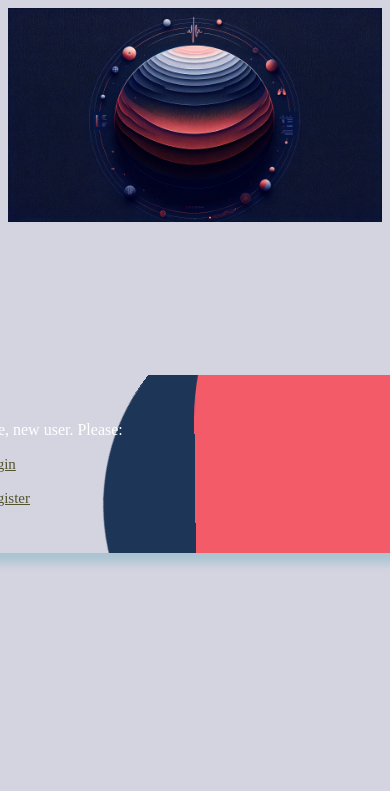
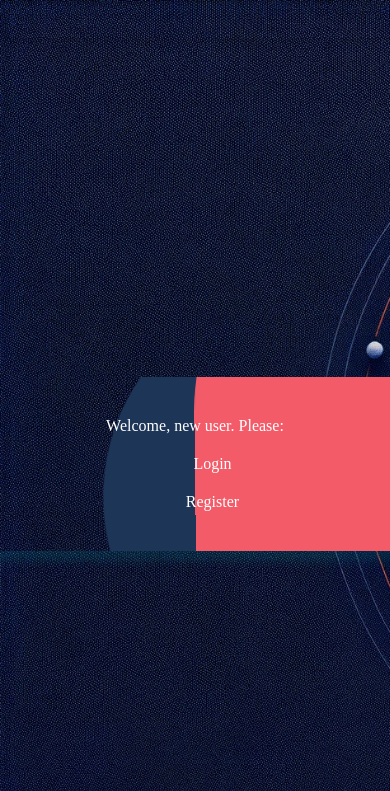
Before and after one commit to EnarmPro/Enarm365Pro, a Django app: page /mostrar_enarm/ in a window 390 px wide; the page is wider, and only the part inside the window is pictured. Shown: the top 791 px of that part. Run offline with Django 4.2, Linux system fonts and the light colour scheme; data comes from the database, SQL or seed files in the repository.

Commit message:
Responsive página inicial

```diff
--- a/api/static/css/styles.css
+++ b/api/static/css/styles.css
@@ -224,9 +224,61 @@ a {
 .modal-header .close.modal-comentarios:hover {
     color: #000; /* Color del icono de cierre al pasar el ratón */
 }
-.image_login{
+/* styles.css */
+
+body.custom-background {
+
+  background-image: url('../img/fondos/registro.webp') ;
+  background-size: cover;
+  display: flex;
+  justify-content: center;
+  align-items: center;
+}
+
+.overlay {
+  /*background-color: rgba(255, 255, 255, 0.8); /* Fondo semi-transparente */
+  padding: 20px;
+  border-radius: 8px;
+  box-shadow: 0 4px 8px rgba(0, 0, 0, 0.1);
+  max-width: 400px;
   width: 100%;
+
 }
-.text_login{
-  color: #ffffff;
+
+.login_form {
+  display: flex;
+  flex-direction: column;
 }
+
+.text_login {
+  margin: 10px 0;
+  font-size: 1.2em;
+  color: #fff;
+
+}
+
+.text_login a {
+  text-decoration: none;
+  color: #fff;
+  font-size: large;
+}
+
+.text_login a:hover {
+  text-decoration: underline;
+}
+
+/* Media Queries para responsividad */
+@media (max-width: 600px) {
+  .overlay {
+    padding: 15px;
+    text-align: center;
+  }
+
+  .text_login {
+    font-size: 1em;
+  }
+
+  .text_login a {
+    font-size: 1em;
+  }
+}
--- a/api/templates/templatecontenido.html
+++ b/api/templates/templatecontenido.html
@@ -358,23 +358,24 @@
 </html>
 {% else %}
 
-    <!DOCTYPE html>
+<!DOCTYPE html>
 <html lang="en">
 <head>
   <meta charset="UTF-8" />
-  <title>{%block title%} ENARM 365 {% endblock%}</title>
-  <meta name="viewport" content="width=device-width,initial-scale=1" />
+  <title>{% block title %}ENARM 365{% endblock %}</title>
+  <meta name="viewport" content="width=device-width, initial-scale=1" />
   <meta name="description" content="" />
   <link rel="icon" href="favicon.png">
-  <link rel="stylesheet" type ="text/css" href="{%static 'css/styles.css'%}"/>
+  <link rel="stylesheet" type="text/css" href="{% static 'css/styles.css' %}"/>
 </head>
-<body>
-    <img class= "image_login" src="{%static 'img/fondos/registro.webp' %}" alt="Enarm 365 Logo">
-     <form>
-        <p class="text_login">Welcome, new user. Please:</p>
-        <p> <a href="{% url 'login' %}">Login</a>  </p>
-        <p> <a href="{% url 'register' %}">Register</a> </p>
+<body class="custom-background">
+  <div class="overlay">
+    <form class="login_form">
+      <p class="text_login">Welcome, new user. Please:</p>
+      <p class="text_login"><a href="{% url 'login' %}">Login</a></p>
+      <p class="text_login"><a href="{% url 'register' %}">Register</a></p>
     </form>
+  </div>
 </body>
 </html>
 
```
